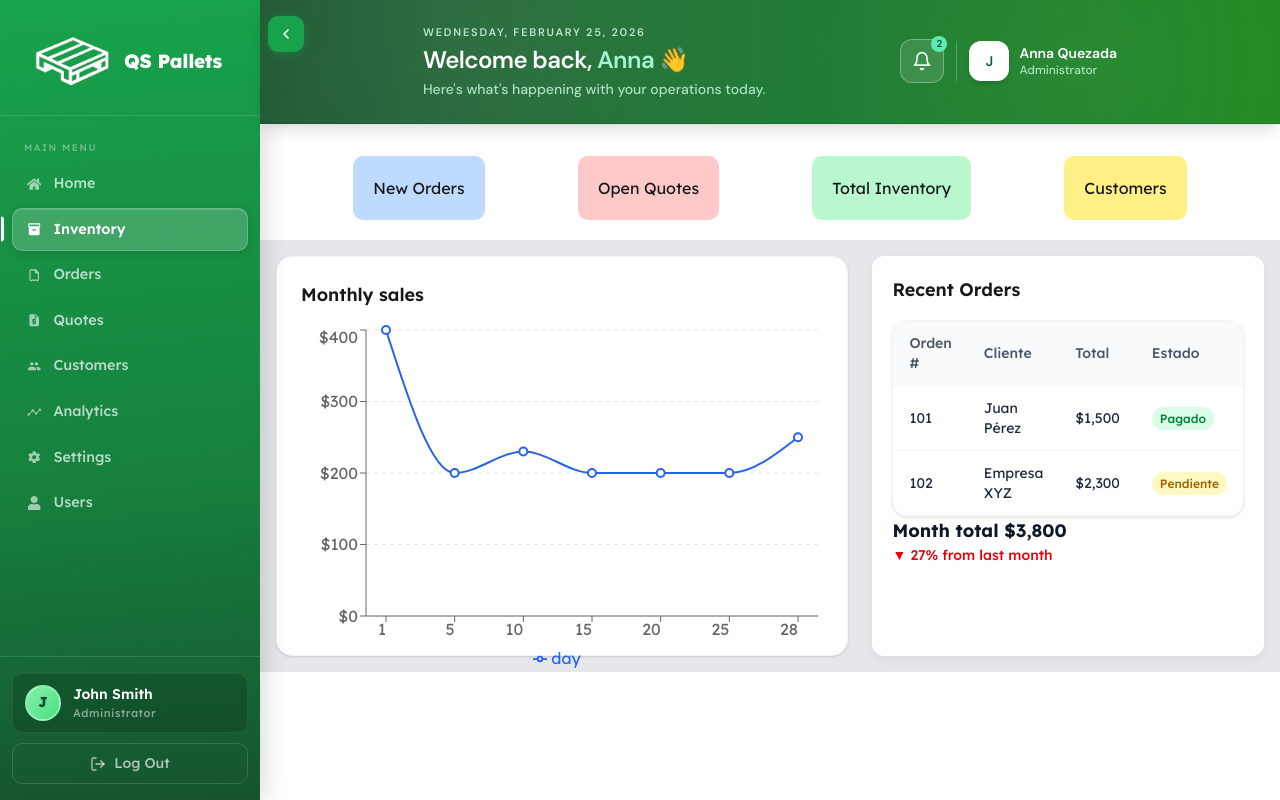
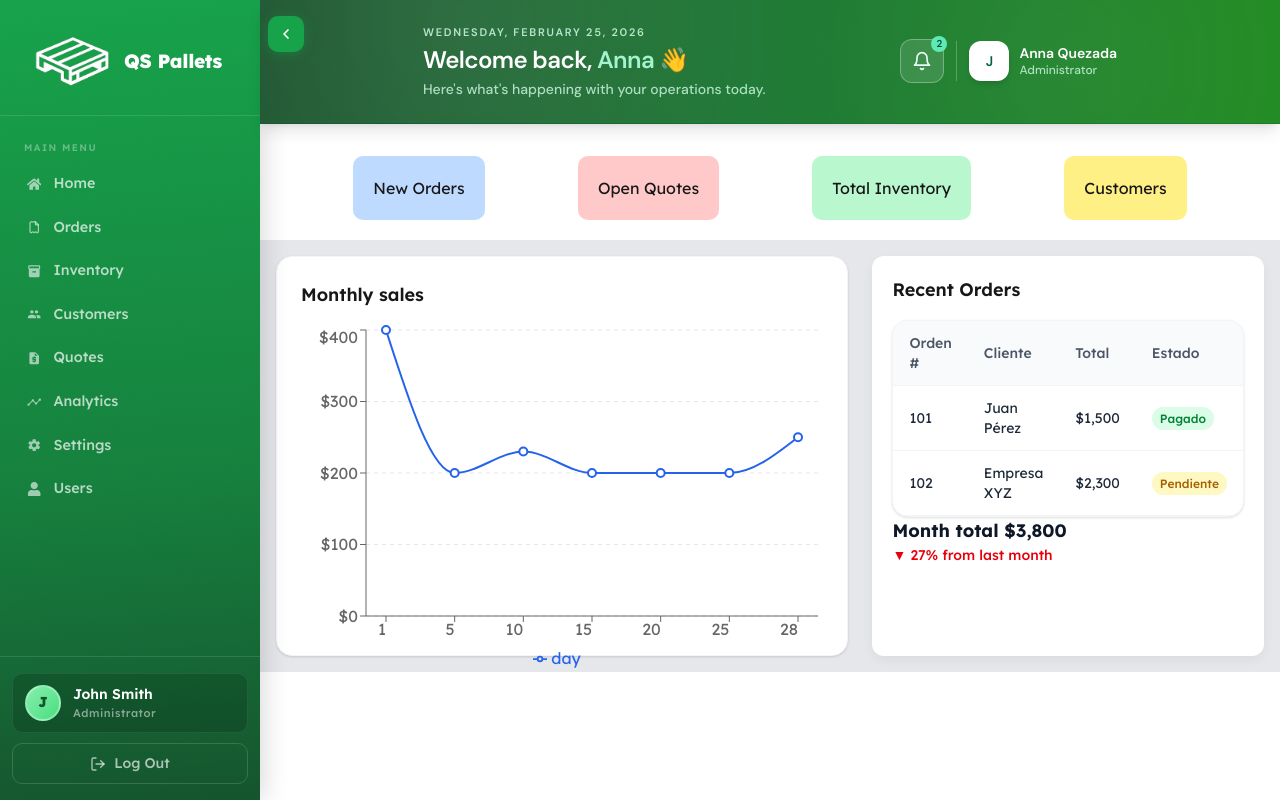
Before and after one commit to hquezada24/qs-pallets, a Next.js app: page /dashboard in a window 1280 px wide. Built offline with nearby package versions, Linux system fonts and the light colour scheme.

Commit message:
Create mobile navigation menu

```diff
--- a/src/components/DashboardHeader.jsx
+++ b/src/components/DashboardHeader.jsx
@@ -1,8 +1,14 @@
 "use client";
-import { useState } from "react";
+import { useState, useRef } from "react";
+import { usePathname } from "next/navigation";
+import "@/styles/Header.css";
+import Link from "next/link";
 
 const DashboardHeader = ({ isOpen }) => {
   const [showNotifications, setShowNotifications] = useState(false);
+  const [isMenuOpen, setIsMenuOpen] = useState(false);
+  const menuRef = useRef(null);
+  const location = usePathname();
   const [notifications, setNotifications] = useState([
     { id: 1, text: "New order #1042 received", time: "2m ago", unread: true },
     { id: 2, text: "Quote #87 was approved", time: "1h ago", unread: true },
@@ -27,6 +33,14 @@ const DashboardHeader = ({ isOpen }) => {
       current.map((n) => ({ ...n, unread: false })),
     );
 
+  const toggleMenu = () => {
+    setIsMenuOpen(!isMenuOpen);
+  };
+
+  const isActiveLink = (path) => {
+    return location === path;
+  };
+
   return (
     <>
       <style>{`
@@ -46,12 +60,12 @@ const DashboardHeader = ({ isOpen }) => {
       `}</style>
 
       <header
-        className={`header-font sticky top-0 z-40 border-b border-emerald-800/30 bg-linear-to-r from-[#1e5631] via-[#1f7a35] to-[#228b22] shadow-lg ${isOpen ? "w-[calc(100vw-260px)]" : "w-screen"}`}
+        className={`header-font max-[680px]:min-h-[10vh] max-[680px]:w-full sticky top-0 z-40 border-b border-emerald-800/30 bg-linear-to-r from-[#1e5631] via-[#1f7a35] to-[#228b22] shadow-lg ${isOpen ? "w-[calc(100vw-260px)]" : "w-screen"}`}
       >
         <div className="absolute inset-0 opacity-20 pointer-events-none bg-[radial-gradient(circle_at_20%_20%,rgba(255,255,255,0.35),transparent_45%),radial-gradient(circle_at_80%_50%,rgba(255,255,255,0.2),transparent_35%)]" />
-        <div className="relative flex flex-col gap-4 sm:px-8 sm:py-6 sm:items-center lg:px-10 xl:px-12 lg:flex-row lg:items-center lg:justify-evenly lg:gap-5">
+        <div className="relative flex flex-col max-[680px]:justify-end gap-4 px-8 py-6 items-end lg:px-10 xl:px-12 md:flex-row lg:items-center lg:justify-evenly lg:gap-5">
           {/* Left — greeting */}
-          <div className="flex flex-col min-w-0">
+          <div className="sm:flex flex-col min-w-0 max-[680px]:hidden">
             <p className="mb-1 text-[11px] font-semibold uppercase tracking-[0.16em] text-emerald-100/85">
               {today}
             </p>
@@ -68,7 +82,7 @@ const DashboardHeader = ({ isOpen }) => {
             {/* Search */}
 
             {/* Notifications */}
-            <div className="relative">
+            <div className="relative hidden sm:block">
               <button
                 onClick={() => setShowNotifications(!showNotifications)}
                 className="relative flex h-11 w-11 items-center justify-center rounded-xl border border-white/30 bg-white/12 text-emerald-50 hover:border-white/55 hover:bg-white/20 transition-all duration-200"
@@ -135,7 +149,7 @@ const DashboardHeader = ({ isOpen }) => {
             </div>
 
             {/* Avatar */}
-            <div className="flex items-center gap-2.5 border-l border-white/25 pl-3">
+            <div className="flex items-center gap-2.5 sm:border-l border-white/25 pl-3">
               <div className="logo-font flex h-10 w-10 items-center justify-center rounded-xl bg-white text-sm font-extrabold text-emerald-800 shadow-md">
                 J
               </div>
@@ -147,6 +161,145 @@ const DashboardHeader = ({ isOpen }) => {
                   Administrator
                 </p>
               </div>
+              <div className="mobileMenu" ref={menuRef}>
+                <button
+                  className="hamburger-button"
+                  onClick={toggleMenu}
+                  aria-expanded={isMenuOpen}
+                  aria-controls="mobile-navigation"
+                  aria-label={
+                    isMenuOpen
+                      ? "Close navigation menu"
+                      : "Open navigation menu"
+                  }
+                >
+                  <span className="hamburger" aria-hidden="true">
+                    <span
+                      className={`line ${isMenuOpen ? "lineActive" : ""}`}
+                    ></span>
+                    <span
+                      className={`line ${isMenuOpen ? "lineActive" : ""}`}
+                    ></span>
+                    <span
+                      className={`line ${isMenuOpen ? "lineActive" : ""}`}
+                    ></span>
+                  </span>
+                </button>
+
+                <nav
+                  className={`mobileNav ${isMenuOpen ? "mobileNavOpen" : ""}`}
+                  id="mobile-navigation"
+                  aria-label="Mobile navigation"
+                  aria-hidden={!isMenuOpen}
+                >
+                  <ul className="mobileNavList" role="list">
+                    <li
+                      className={`mobileNavItem ${
+                        isActiveLink("/") ? "activeMobileLink" : ""
+                      }`}
+                    >
+                      <Link
+                        href="/"
+                        onClick={() => setIsMenuOpen(false)}
+                        className={`mobileNavLink`}
+                      >
+                        Home
+                      </Link>
+                    </li>
+                    <li
+                      className={`mobileNavItem ${
+                        isActiveLink("/") ? "activeMobileLink" : ""
+                      }`}
+                    >
+                      <Link
+                        href="/orders"
+                        onClick={() => setIsMenuOpen(false)}
+                        className={`mobileNavLink`}
+                      >
+                        Orders
+                      </Link>
+                    </li>
+                    <li
+                      className={`mobileNavItem ${
+                        isActiveLink("/") ? "activeMobileLink" : ""
+                      }`}
+                    >
+                      <Link
+                        href="/inventory"
+                        onClick={() => setIsMenuOpen(false)}
+                        className={`mobileNavLink`}
+                      >
+                        Inventory
+                      </Link>
+                    </li>
+                    <li
+                      className={`mobileNavItem ${
+                        isActiveLink("/") ? "activeMobileLink" : ""
+                      }`}
+                    >
+                      <Link
+                        href="/customers"
+                        onClick={() => setIsMenuOpen(false)}
+                        className={`mobileNavLink`}
+                      >
+                        Customers
+                      </Link>
+                    </li>
+                    <li
+                      className={`mobileNavItem ${
+                        isActiveLink("/") ? "activeMobileLink" : ""
+                      }`}
+                    >
+                      <Link
+                        href="/quotes"
+                        onClick={() => setIsMenuOpen(false)}
+                        className={`mobileNavLink`}
+                      >
+                        Quotes
+                      </Link>
+                    </li>
+                    <li
+                      className={`mobileNavItem ${
+                        isActiveLink("/") ? "activeMobileLink" : ""
+                      }`}
+                    >
+                      <Link
+                        href="/analytics"
+                        onClick={() => setIsMenuOpen(false)}
+                        className={`mobileNavLink`}
+                      >
+                        Analytics
+                      </Link>
+                    </li>
+                    <li
+                      className={`mobileNavItem ${
+                        isActiveLink("/") ? "activeMobileLink" : ""
+                      }`}
+                    >
+                      <Link
+                        href="/settings"
+                        onClick={() => setIsMenuOpen(false)}
+                        className={`mobileNavLink`}
+                      >
+                        Settings
+                      </Link>
+                    </li>
+                    <li
+                      className={`mobileNavItem ${
+                        isActiveLink("/") ? "activeMobileLink" : ""
+                      }`}
+                    >
+                      <Link
+                        href="/users"
+                        onClick={() => setIsMenuOpen(false)}
+                        className={`mobileNavLink`}
+                      >
+                        Users
+                      </Link>
+                    </li>
+                  </ul>
+                </nav>
+              </div>
             </div>
           </div>
         </div>
--- a/src/components/SidebarMenu.jsx
+++ b/src/components/SidebarMenu.jsx
@@ -1,5 +1,7 @@
 "use client";
 import { useState } from "react";
+import { usePathname } from "next/navigation";
+import Link from "next/link";
 import { FaHome, FaUser } from "react-icons/fa";
 import { MdInventory2, MdRequestQuote } from "react-icons/md";
 import { IoAnalytics } from "react-icons/io5";
@@ -7,43 +9,13 @@ import { IoMdSettings, IoMdPeople } from "react-icons/io";
 import { TbInvoice } from "react-icons/tb";
 import Image from "next/image";
 
-const menuItems = [
-  {
-    label: "Home",
-    icon: <FaHome />,
-  },
-  {
-    label: "Inventory",
-    icon: <MdInventory2 />,
-  },
-  {
-    label: "Orders",
-    icon: <TbInvoice />,
-  },
-  {
-    label: "Quotes",
-    icon: <MdRequestQuote />,
-  },
-  {
-    label: "Customers",
-    icon: <IoMdPeople />,
-  },
-  {
-    label: "Analytics",
-    icon: <IoAnalytics />,
-  },
-  {
-    label: "Settings",
-    icon: <IoMdSettings />,
-  },
-  {
-    label: "Users",
-    icon: <FaUser />,
-  },
-];
+const SidebarMenu = ({ isOpen, setIsOpen }) => {
+  const location = usePathname();
 
-const SidebarMenu = ({ isOpen, setIsOpen }) => {
-  const [activeItem, setActiveItem] = useState("Inventory");
+  const isActiveLink = (path) => {
+    console.log("Path: ", path);
+    return location === path;
+  };
 
   return (
     <>
@@ -52,6 +24,7 @@ const SidebarMenu = ({ isOpen, setIsOpen }) => {
 
         .sidebar-root {
           font-family: 'Lexend', sans-serif;
+          display: none;
         }
 
         .sidebar-panel {
@@ -289,6 +262,12 @@ const SidebarMenu = ({ isOpen, setIsOpen }) => {
         .toggle-btn:hover {
           background: #15803d;
         }
+
+        @media(width > 640px){
+          .sidebar-root{
+            display: block;
+          }
+        }
       `}</style>
 
       <div className="sidebar-root flex">
@@ -338,16 +317,71 @@ const SidebarMenu = ({ isOpen, setIsOpen }) => {
             {/* Navigation */}
             <nav className="nav-section">
               <div className="nav-label">Main Menu</div>
-              {menuItems.map((item) => (
-                <div
-                  key={item.label}
-                  className={`nav-item ${activeItem === item.label ? "active" : ""}`}
-                  onClick={() => setActiveItem(item.label)}
+
+              <ul>
+                <li className={`nav-item ${isActiveLink("/") ? "active" : ""}`}>
+                  <span className="nav-icon">
+                    <FaHome />
+                  </span>
+                  <Link href="/">Home</Link>
+                </li>
+                <li
+                  className={`nav-item ${isActiveLink("/orders") ? "active" : ""}`}
                 >
-                  <span className="nav-icon">{item.icon}</span>
-                  {item.label}
-                </div>
-              ))}
+                  <span className="nav-icon">
+                    <TbInvoice />
+                  </span>
+                  <Link href="/orders">Orders</Link>
+                </li>
+                <li
+                  className={`nav-item ${isActiveLink("/inventory") ? "active" : ""}`}
+                >
+                  <span className="nav-icon">
+                    <MdInventory2 />
+                  </span>
+                  <Link href="/inventory">Inventory</Link>
+                </li>
+                <li
+                  className={`nav-item ${isActiveLink("/customers") ? "active" : ""}`}
+                >
+                  <span className="nav-icon">
+                    <IoMdPeople />
+                  </span>
+                  <Link href="/customers">Customers</Link>
+                </li>
+                <li
+                  className={`nav-item ${isActiveLink("/quotes") ? "active" : ""}`}
+                >
+                  <span className="nav-icon">
+                    <MdRequestQuote />
+                  </span>
+                  <Link href="/quotes">Quotes</Link>
+                </li>
+                <li
+                  className={`nav-item ${isActiveLink("/analytics") ? "active" : ""}`}
+                >
+                  <span className="nav-icon">
+                    <IoAnalytics />
+                  </span>
+                  <Link href="/analytics">Analytics</Link>
+                </li>
+                <li
+                  className={`nav-item ${isActiveLink("/settings") ? "active" : ""}`}
+                >
+                  <span className="nav-icon">
+                    <IoMdSettings />
+                  </span>
+                  <Link href="/settings">Settings</Link>
+                </li>
+                <li
+                  className={`nav-item ${isActiveLink("/users") ? "active" : ""}`}
+                >
+                  <span className="nav-icon">
+                    <FaUser />
+                  </span>
+                  <Link href="/users">Users</Link>
+                </li>
+              </ul>
             </nav>
 
             {/* Profile & Logout */}
```
